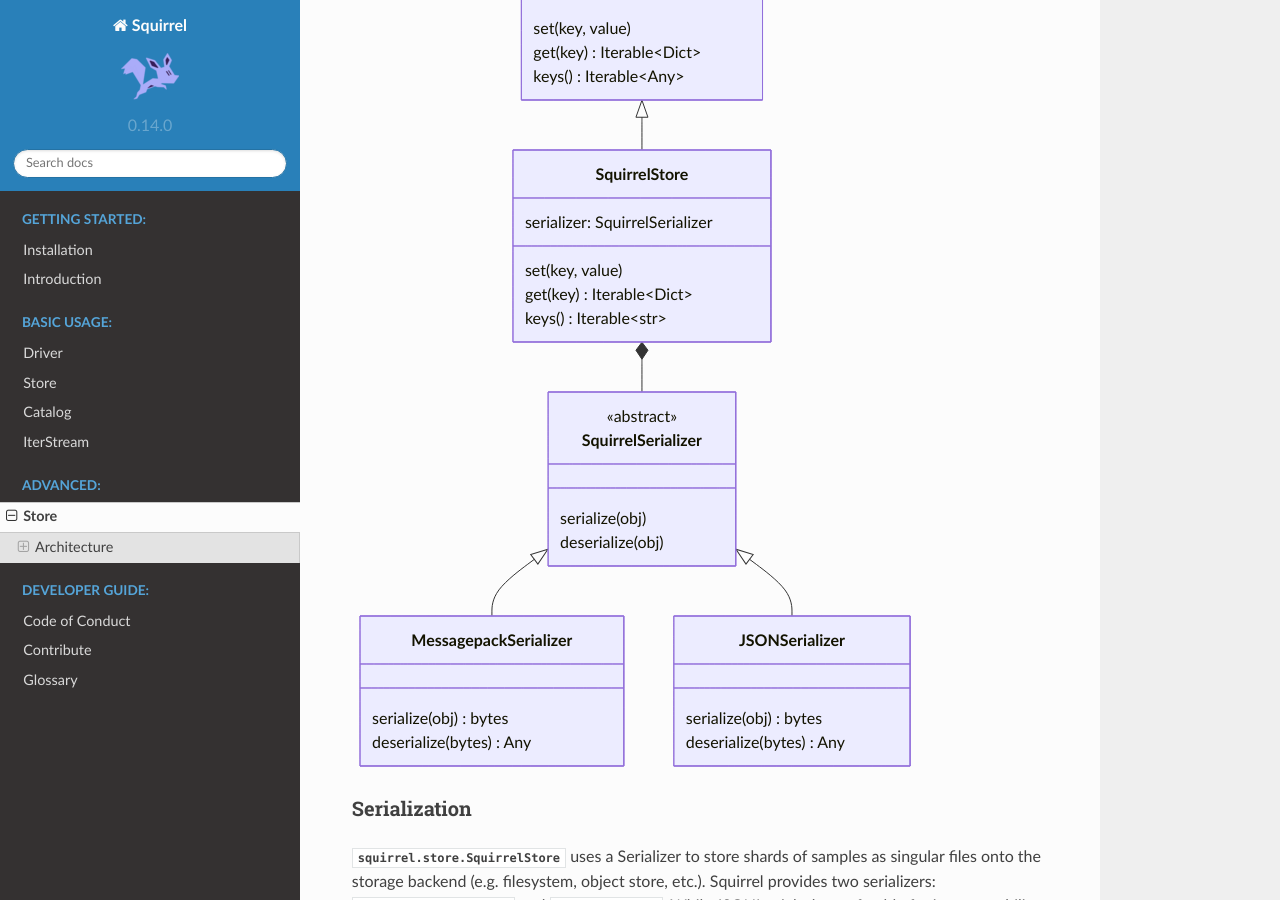
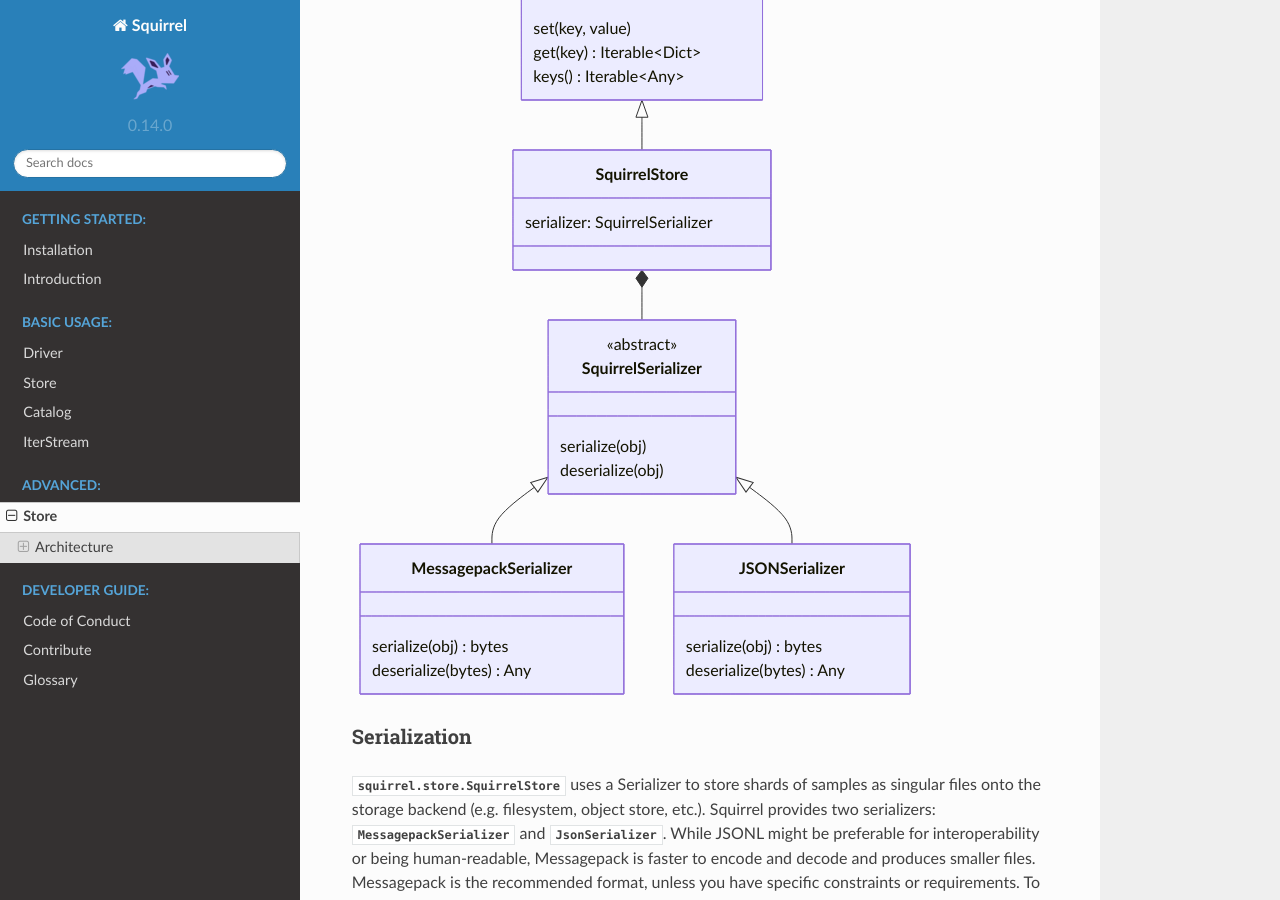
Before and after one commit to merantix-momentum/squirrel-core, a Sphinx documentation site: the page built from docs/advanced/store.rst, in a window 1280 px wide and 900 px high, scrolled down 394 px. Built offline with Sphinx 7.4.7 and the Read the Docs theme 2.0.0, drawn with Linux system fonts in a browser that asks for light colours; the version number is read from the project's files by our own code.

Commit message:
Update docs/advanced/store.rst
Co-authored-by: Alireza Sohofi <a.sohofi@gmail.com>

```diff
--- a/docs/advanced/store.rst
+++ b/docs/advanced/store.rst
@@ -23,9 +23,6 @@ In the UML diagram below we show how the SquirrelStore connects to its abstract
        class SquirrelStore {
            serializer: SquirrelSerializer
 
-           set(key, value)
-           get(key) Iterable~Dict~
-           keys() Iterable~str~
        }
         <<abstract>> SquirrelSerializer
        class SquirrelSerializer {
```
